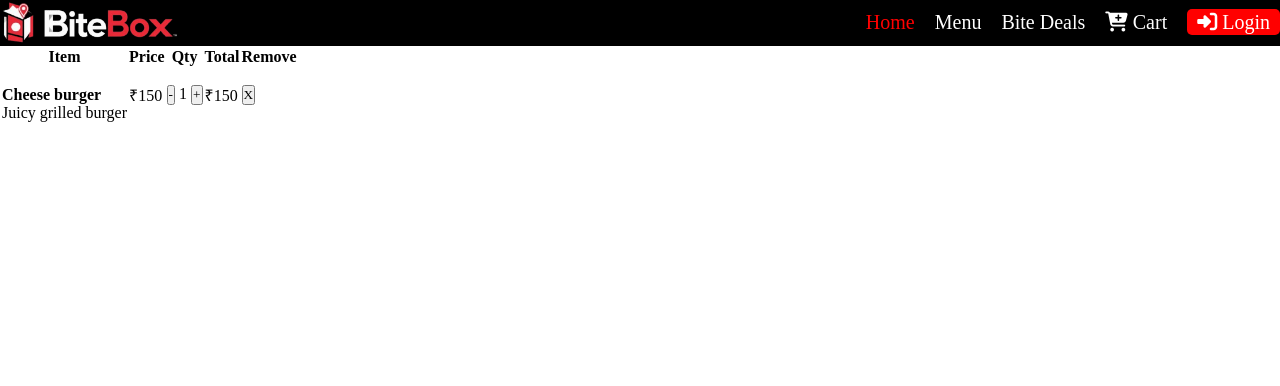
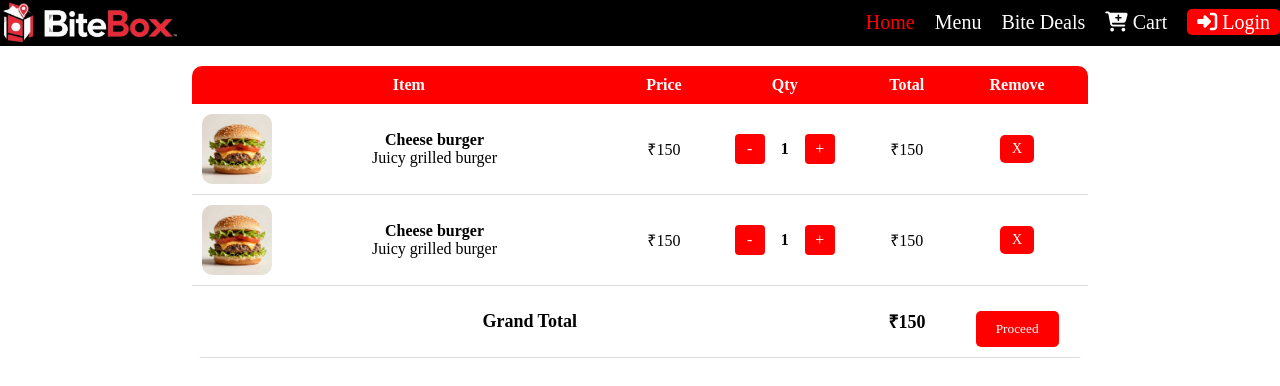
Before and after one commit to dhirajdhumal/BiteBox, a plain HTML site: page cart.html in a window 1280 px wide. Drawn offline with Linux system fonts and the light colour scheme.

Commit message:
Updates in cart.html and  style.css file

```diff
--- a/cart.html
+++ b/cart.html
@@ -1,5 +1,6 @@
 <!DOCTYPE html>
 <html lang="en">
+
 <head>
     <meta charset="UTF-8">
     <meta name="viewport" content="width=device-width, initial-scale=1.0">
@@ -13,6 +14,7 @@
     <link rel="icon" type="image/x-icon" href="Images/favicon_io/favicon.ico">
     <!-- Google Font Integration -->
 </head>
+
 <body>
     <!-- Header section start -->
     <header>
@@ -46,7 +48,7 @@
             <tbody>
                 <tr>
                     <td class="item">
-                        <img src="">
+                        <img src="Images/Burger Img.png" alt="Burger">
                         <div>
                             <h4>Cheese burger</h4>
                             <p>Juicy grilled burger</p>
@@ -64,9 +66,36 @@
                     <td><button class="remove">X</button></td>
                 </tr>
 
+                <tr>
+                    <td class="item">
+                        <img src="Images/Burger Img.png" alt="Burger">
+                        <div>
+                            <h4>Cheese burger</h4>
+                            <p>Juicy grilled burger</p>
+                        </div>
+                    </td>
+                    <td>₹150</td>
+                    <td>
+                        <div class="qty-box">
+                            <button>-</button>
+                            <span>1</span>
+                            <button>+</button>
+                        </div>
+                    </td>
+                    <td>₹150</td>
+                    <td><button class="remove">X</button></td>
+                </tr>
+
+                <tr class="grand-total">
+                    <td colspan="3">Grand Total</td>
+                    <td>₹150</td>
+                    <td><button>Proceed</button></td>
+                </tr>
+
             </tbody>
         </table>
 
     </section>
 </body>
+
 </html>
--- a/style.css
+++ b/style.css
@@ -206,3 +206,102 @@ header{
    top: 0;
 z-index: 1000;
 }
+
+table {
+    width: 70%;
+    border-collapse: collapse;
+    margin: 20px auto;
+    background: #fff;
+    border-radius: 10px;
+    overflow: hidden;
+}
+
+thead{
+    background-color: red;
+    color: white;
+}
+
+th, td{
+    padding : 10px;
+    text-align: center;
+}
+
+tbody tr{
+    border-bottom: 1px solid #ddd;
+}
+
+.item{
+    display: flex;
+    align-items: center;
+    gap: 100px;
+}
+
+.item img{
+    width: 70px;
+    height: 70px;
+    object-fit: cover;
+    border-radius: 10px;
+}
+
+
+.remove{
+    background: red;
+    color: white;
+    border: none;
+    padding: 6px 12px;
+    cursor: pointer;
+    border-radius: 5px;
+    font-size: 14px;
+}
+
+.remove:hover{
+    background: darkred;
+}
+
+.grand-total td{
+    font-weight: bold;
+    font-size: 18px;
+}
+
+.grand-total button {
+    margin-top: 15px;
+    padding: 10px 20px;
+    background: red;
+    color: white;
+    border: none;
+    border-radius: 5px;
+    cursor: pointer;
+}
+
+.grand-total button:hover{
+    background: darkred;
+}
+
+.qty-box {
+    display: flex;
+    align-items: center;
+    justify-content: center;
+    gap: 10px;
+}
+
+.qty-box button {
+    width: 30px;
+    height: 30px;
+    background: red;
+    color: white;
+    border: none;
+    font-size: 16px;
+    cursor: pointer;
+    border-radius: 4px;
+}
+
+.qty-box button:hover {
+    background: darkred;
+}
+
+.qty-box span {
+    font-size: 16px;
+    font-weight: bold;
+    min-width: 20px;
+    text-align: center;
+}
```
